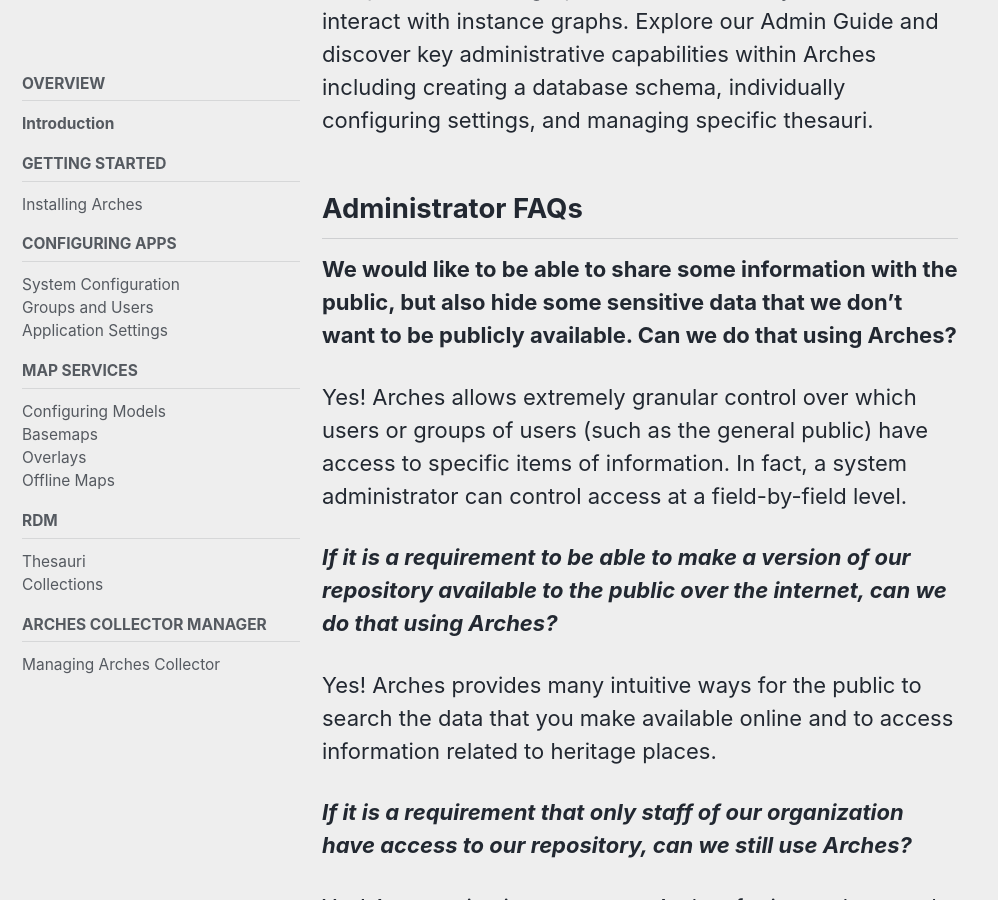
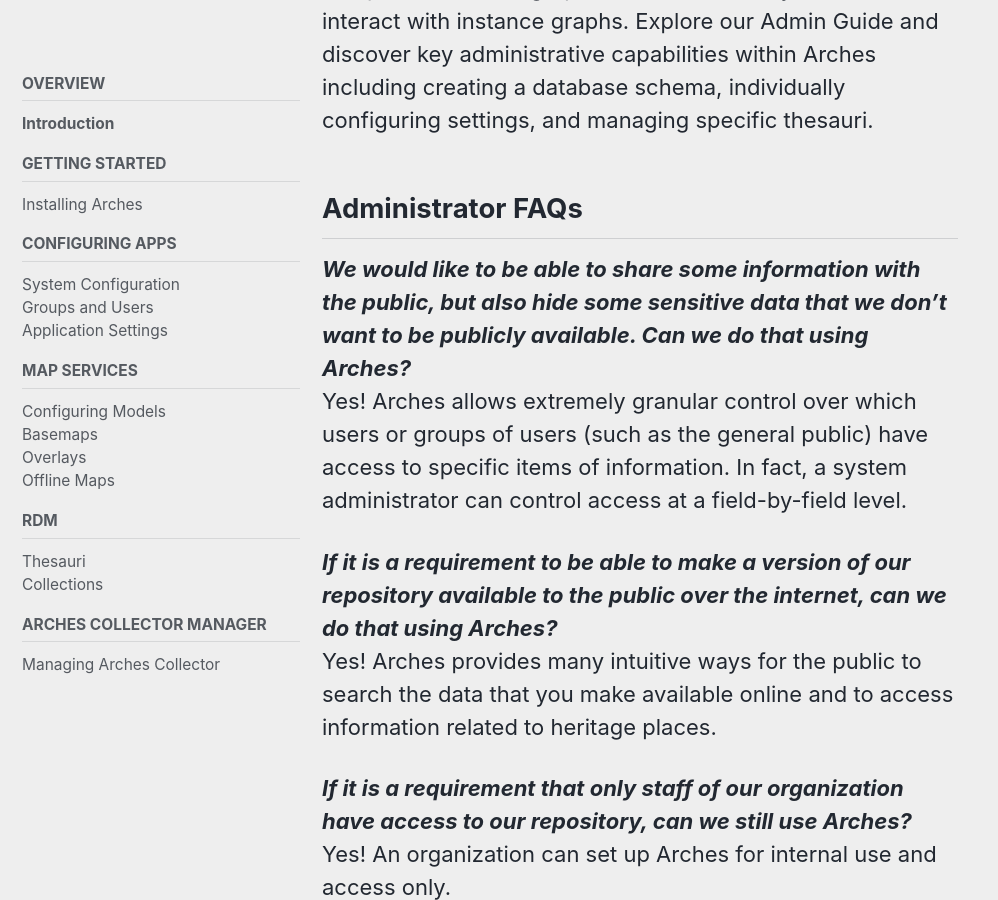
Before and after one commit to fargeo/archesguides, a Jekyll site: the page built from _pages/admin.md, in a window 1280 px wide and 900 px high, scrolled down 721 px. Shown: the whole window, without its empty margins (0-998 px from the left). Built offline with Jekyll 4.4.1, drawn with Linux system fonts in a browser that asks for light colours; cached includes are drawn as plain includes; nearby versions of some CDN libraries.

```diff
--- a/_pages/admin.md
+++ b/_pages/admin.md
@@ -22,14 +22,11 @@ Arches is a web-based, geospatial information system for cultural heritage inven
 Arches provides core services for creating, reading, updating, and deleting resources. Because resources are defined as graphs, Arches allows administrators to import and parse resource graphs, as well the ability to create and interact with instance graphs. Explore our Admin Guide and discover key administrative capabilities within Arches including creating a database schema, individually configuring settings, and managing specific thesauri.
 
 ## Administrator FAQs
-**We would like to be able to share some information with the public, but also hide some sensitive data that we don’t want to be publicly available. Can we do that using Arches?**
-
+***We would like to be able to share some information with the public, but also hide some sensitive data that we don’t want to be publicly available. Can we do that using Arches?***
 Yes! Arches allows extremely granular control over which users or groups of users (such as the general public) have access to specific items of information. In fact, a system administrator can control access at a field-by-field level.
 
 ***If it is a requirement to be able to make a version of our repository available to the public over the internet, can we do that using Arches?***
-
 Yes! Arches provides many intuitive ways for the public to search the data that you make available online and to access information related to heritage places.
 
 ***If it is a requirement that only staff of our organization have access to our repository, can we still use Arches?***
-
 Yes! An organization can set up Arches for internal use and access only.
```
